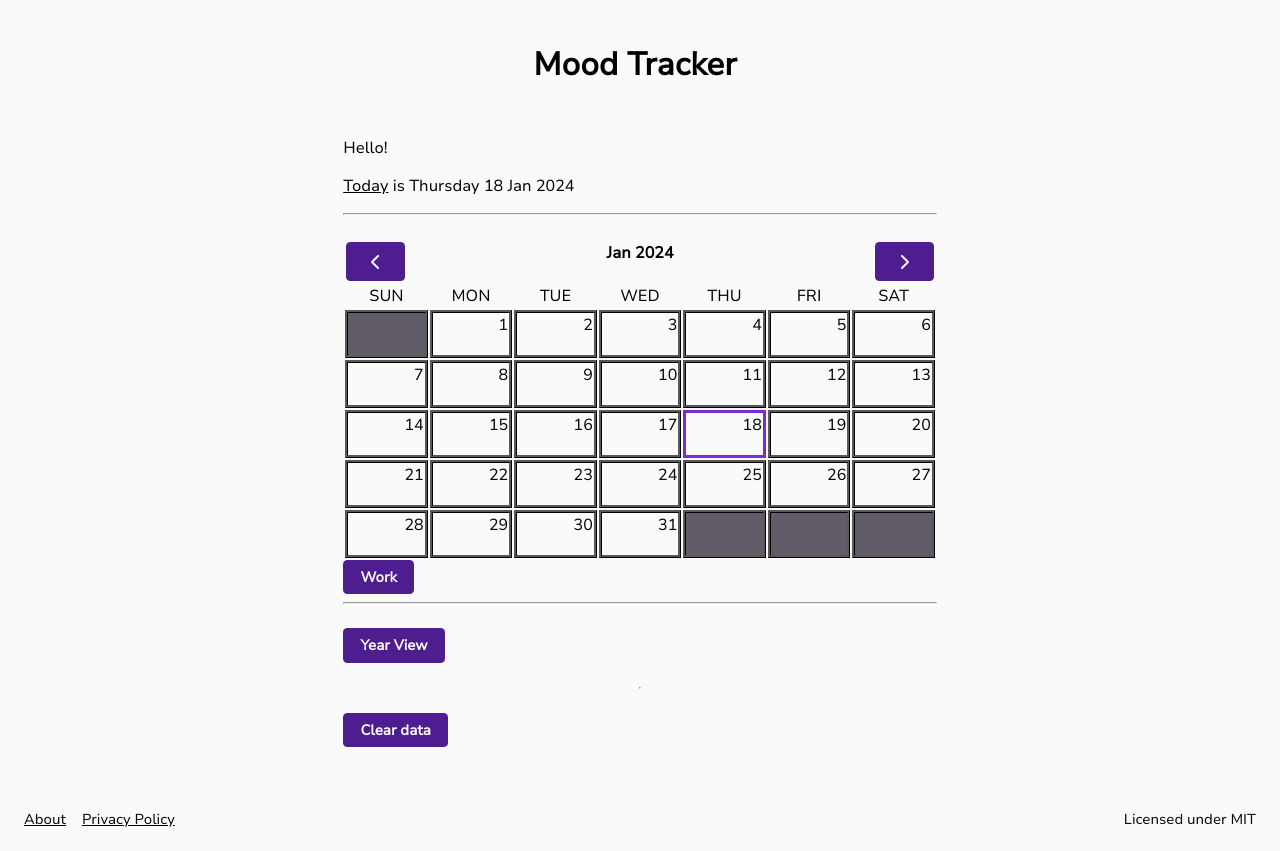
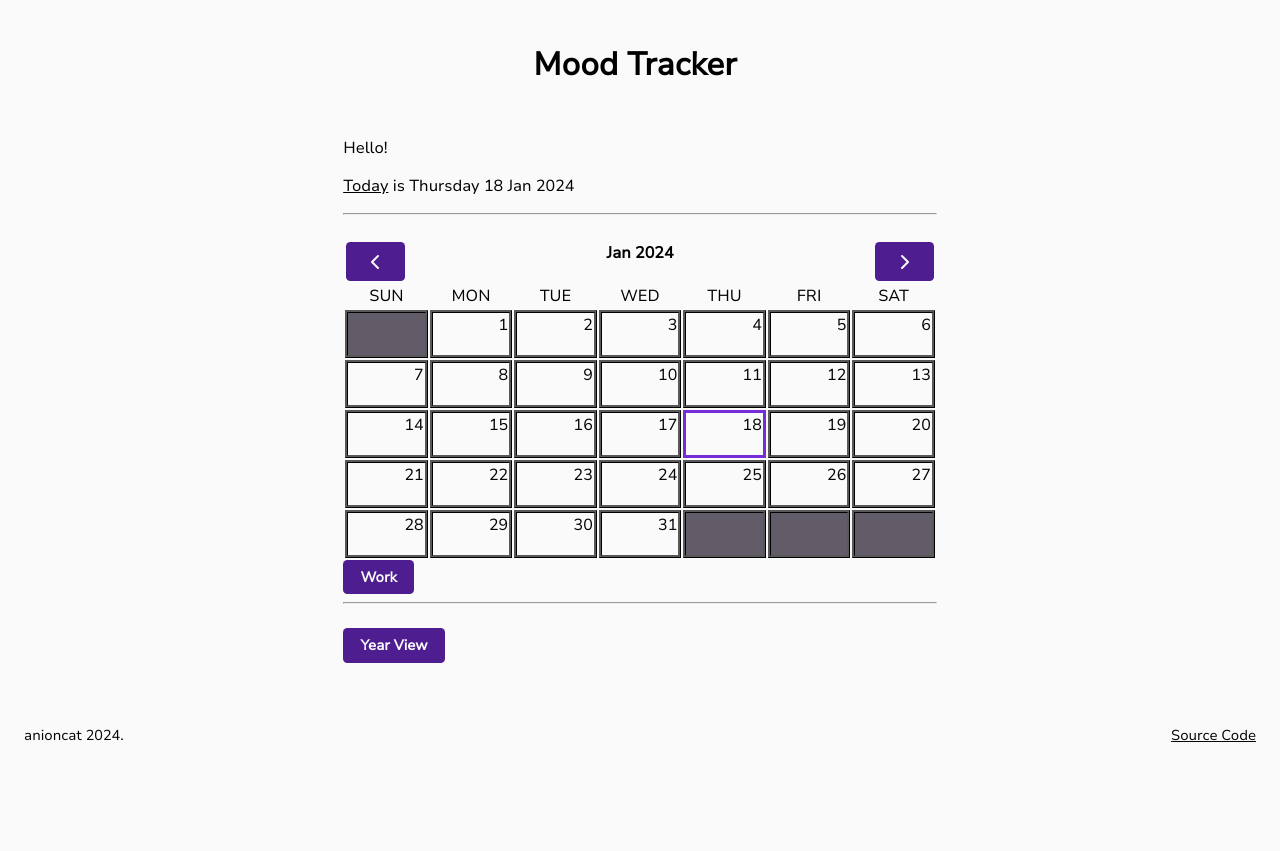
Before and after one commit to anioncat/habit-tracker, a React (Vite) app in the folder frontend/: page / in a window 1280 px wide. After the commit the page ends 800 px from the top, so only its background shows below. Built offline with nearby package versions, Linux system fonts and the light colour scheme.

Commit message:
Comment out clear data

```diff
--- a/frontend/src/components/Footer/Footer.tsx
+++ b/frontend/src/components/Footer/Footer.tsx
@@ -4,13 +4,11 @@ import { Container, FooterItem } from './footerStyle'
 
 const Footer = () =>
   <Container>
-    <FooterItem><Link to="/about">About</Link></FooterItem>
-    <FooterItem><Link to="/privacy">Privacy Policy</Link></FooterItem>
-    {/* <FooterItem><a href="https://github.com/automatarium/automatarium" target="_blank" rel="noreferrer nofollow">Source Code</a></FooterItem> */}
+    <FooterItem>anioncat 2024.</FooterItem>
+    <div style={{ flex: 1 }} />
+    <FooterItem><a href="https://github.com/anioncat/habit-tracker" target="_blank" rel="noreferrer nofollow">Source Code</a></FooterItem>
 
-    <div style={{ flex: 1 }} />
 
-    <FooterItem>Licensed under MIT</FooterItem>
   </Container>
 
 export default Footer
--- a/frontend/src/pages/Landing/Landing.tsx
+++ b/frontend/src/pages/Landing/Landing.tsx
@@ -40,13 +40,13 @@ const Landing = () => {
       <Section>
         {monthView ? <Button onClick={switchViewType}>Year View</Button> : <Button onClick={switchViewType}>Month View</Button>}
       </Section>
-      <hr />
+      {/* <hr />
       <Section>
         <Button onClick={() => {
           clearData()
           setTimeout(() => window.location.reload(), 500)
         }}>Clear data</Button>
-      </Section>
+      </Section> */}
     </SectionsContainer>
   </Main>
 }
```
